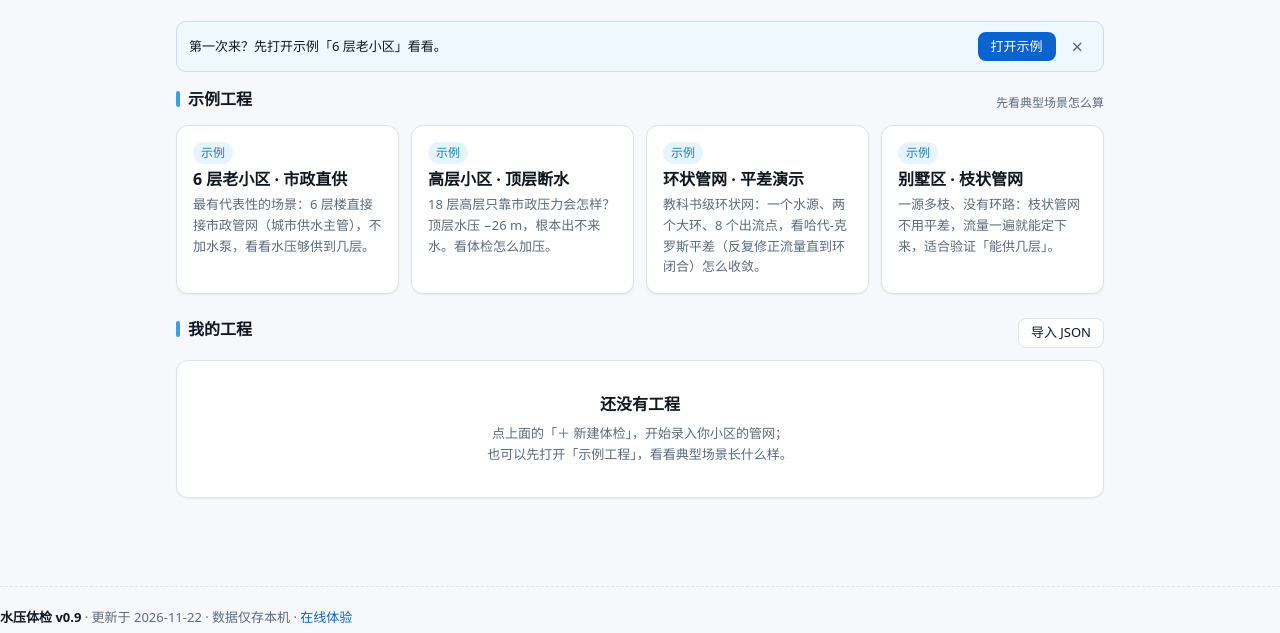
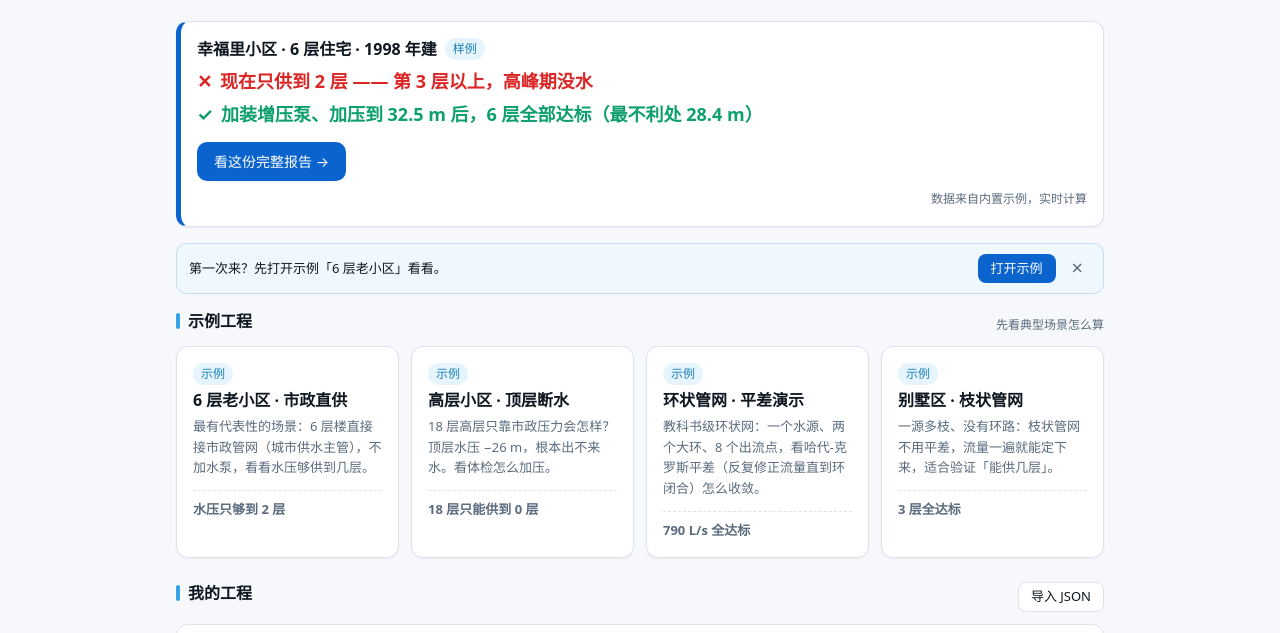
Before and after one commit to xiaoyuanzong12138-del/watercheck1, a plain HTML site: page index.html in a window 1280 px wide. Shown: the part 98-731 px from the top of the page. Drawn offline with Linux system fonts and the light colour scheme.

Commit message:
R6b: 首页样例体检卡（实时计算 2 层/32.5m/28.4m）+ 示例卡结论行

```diff
--- a/app.js
+++ b/app.js
@@ -198,11 +198,113 @@
     var page = document.createElement('div');
     page.className = 'home';
     page.appendChild(buildHero());
+    page.appendChild(buildShowcase());
     var guide = buildGuide();
     if (guide) page.appendChild(guide);
     page.appendChild(buildSamples());
     page.appendChild(buildMyProjects());
     root.appendChild(page);
+  }
+
+  /* —— 首页示例结论：真调 WC.solver 算，算不出来就降级，绝不编数字 —— */
+  var sampleCalcCache = {};
+  var pendingAutoCheck = null; // 点「看这份完整报告」后，进工程页自动体检一次
+
+  function sampleTarget(s) {
+    return { id: s.id, name: s.title, water: s.water, nodes: s.nodes, pipes: s.pipes, settings: s.settings };
+  }
+  function sampleResult(s) {
+    if (sampleCalcCache[s.id]) return sampleCalcCache[s.id];
+    var out;
+    try {
+      var t = sampleTarget(s);
+      out = { ok: true, target: t, result: WC.solver.solve(t) };
+    } catch (e) {
+      console.warn('首页示例计算失败（' + s.title + '）：' + (e && e.message ? e.message : e));
+      out = { ok: false };
+    }
+    sampleCalcCache[s.id] = out;
+    return out;
+  }
+
+  /** 示例卡那一行结论（如「水压只够到 2 层」）。 */
+  function sampleSummary(s) {
+    var c = sampleResult(s);
+    if (!c.ok) return '点开查看';
+    var rows = verdictScope(c.target, c.result).rows;
+    if (allPass(c.target, c.result)) {
+      if (rows.length) {
+        var maxF = Math.max.apply(null, rows.map(function (x) { return x.floors; }));
+        return maxF + ' 层全达标';
+      }
+      return Math.round(c.result.totalDemand) + ' L/s 全达标';
+    }
+    var w = worstPoint(c.target, c.result);
+    if (!w) return '点开查看';
+    return w.served === 0 ? (w.floors + ' 层只能供到 0 层') : ('水压只够到 ' + w.served + ' 层');
+  }
+
+  /** 从当前入口压力往上找最小达标压力（0.5 m 步长，上限 80 m）。 */
+  function pressurizeSearch(target) {
+    var src = mainSource(target);
+    if (!src) return null;
+    var start = Math.round((src.head || 0) * 2) / 2;
+    for (var h = start; h <= 80 + 1e-9; h += 0.5) {
+      var H = h;
+      try {
+        var p = cloneProject(target);
+        p.nodes.forEach(function (n) { if (n.fixed) n.head = H; });
+        var rr = WC.solver.solve(p);
+        if (allPass(target, rr)) {
+          var w = worstPoint(target, rr);
+          return { H: H, pressure: w.pressure };
+        }
+      } catch (e) { return null; }
+    }
+    return null;
+  }
+
+  /** 首页「样例体检卡」：用幸福里示例实时算出红/绿两行。 */
+  function buildShowcase() {
+    var s = samples.byId('sample-liuceng-muzhi');
+    var card = document.createElement('section');
+    card.className = 'card showcase-card';
+    if (!s) return card;
+
+    var head = '<div class="showcase-head"><h3>幸福里小区 · 6 层住宅 · 1998 年建</h3>' +
+      '<span class="tag tag-water">样例</span></div>';
+    var c = sampleResult(s);
+    var body = '';
+    if (c.ok) {
+      var rows = verdictScope(c.target, c.result).rows;
+      var w = worstPoint(c.target, c.result);
+      var served = w ? w.served : 0;
+      body += '<p class="showcase-bad"><span class="showcase-mark" aria-hidden="true">✕</span>现在只供到 ' + served + ' 层 —— 第 ' + (served + 1) + ' 层以上，高峰期没水</p>';
+      var plan = pressurizeSearch(c.target);
+      if (w && plan) {
+        var maxF = rows.length ? Math.max.apply(null, rows.map(function (x) { return x.floors; })) : 6;
+        body += '<p class="showcase-good"><span class="showcase-mark" aria-hidden="true">✓</span>加装增压泵、加压到 ' + plan.H.toFixed(1) + ' m 后，' +
+          maxF + ' 层全部达标（最不利处 ' + plan.pressure.toFixed(1) + ' m）</p>';
+      } else if (w) {
+        body += '<p class="showcase-good"><span class="showcase-mark" aria-hidden="true">✓</span>点开看看这份报告</p>';
+      }
+    } else {
+      body += '<p class="showcase-bad"><span class="showcase-mark" aria-hidden="true">✕</span>点开看看这份报告</p>';
+    }
+
+    card.innerHTML = head + body +
+      '<div class="showcase-foot"><span class="u-muted u-small">数据来自内置示例，实时计算</span></div>';
+
+    var btn = document.createElement('button');
+    btn.type = 'button';
+    btn.className = 'btn btn-primary showcase-btn';
+    btn.textContent = '看这份完整报告 →';
+    btn.addEventListener('click', function () {
+      pendingAutoCheck = s.id;
+      navigate('#/project/' + encodeURIComponent(s.id));
+    });
+    card.insertBefore(btn, card.querySelector('.showcase-foot'));
+    return card;
   }
 
   /* —— 首次访问引导条（关掉后记住，不再出现） —— */
@@ -277,7 +379,8 @@
       card.innerHTML =
         '<span class="tag tag-water">示例</span>' +
         '<h3>' + esc(s.title) + '</h3>' +
-        '<p>' + esc(s.intro) + '</p>';
+        '<p>' + esc(s.intro) + '</p>' +
+        '<p class="sample-verdict">' + esc(sampleSummary(s)) + '</p>';
       var go = function () { navigate('#/project/' + encodeURIComponent(s.id)); };
       card.addEventListener('click', go);
       card.addEventListener('keydown', function (ev) {
@@ -1011,6 +1114,16 @@
     var cached = resultCache[target.id];
     if (cached) showOriginal(cached.result);
 
+    // 从首页样例卡进来：自动体检一次，并滚到结论卡
+    if (pendingAutoCheck === target.id) {
+      pendingAutoCheck = null;
+      setTimeout(function () {
+        if (!original) runCalc();
+        var vc = document.querySelector('.verdict-card');
+        if (vc) vc.scrollIntoView({ block: 'center' });
+      }, 60);
+    }
+
     return panel;
   }
 
--- a/styles.css
+++ b/styles.css
@@ -983,6 +983,34 @@ button { font-family: inherit; font-size: inherit; }
 
 /* ==================== 移动端打磨 / 稳定性 / 可访问性 ==================== */
 
+/* 首页样例体检卡 */
+.showcase-card {
+  margin: 0 0 var(--sp-4);
+  padding: var(--sp-4);
+  border-left: 5px solid var(--brand);
+}
+.showcase-head { display: flex; align-items: center; gap: var(--sp-2); flex-wrap: wrap; margin-bottom: var(--sp-2); }
+.showcase-head h3 { margin: 0; font-size: var(--fs-16); }
+.showcase-bad, .showcase-good {
+  display: flex; align-items: flex-start; gap: 8px;
+  margin: 6px 0; font-size: 18px; font-weight: 700; line-height: 1.5;
+}
+.showcase-bad { color: var(--danger); }
+.showcase-good { color: var(--ok); }
+.showcase-mark { flex: none; font-weight: 700; }
+.showcase-btn { margin-top: var(--sp-2); }
+.showcase-foot { margin-top: 6px; text-align: right; }
+
+/* 示例卡上的一行结论（实时算） */
+.sample-verdict {
+  margin: 8px 0 0;
+  font-size: var(--fs-13);
+  font-weight: 600;
+  color: var(--ink);
+  border-top: 1px dashed var(--line);
+  padding-top: 8px;
+}
+
 /* 首页首次访问引导条 */
 .guide-bar {
   display: flex; align-items: center; gap: var(--sp-2);
@@ -1090,6 +1118,8 @@ a:focus-visible { border-radius: var(--radius-xs); }
   .sample-grid { grid-template-columns: 1fr; }
   .calc-metrics { grid-template-columns: repeat(auto-fit, minmax(130px, 1fr)); gap: var(--sp-2); }
   .guide-bar { padding: 8px 10px; }
+  .showcase-card { padding: var(--sp-3); margin-bottom: var(--sp-3); }
+  .showcase-btn { width: 100%; }
   .verdict-diags li { flex-direction: column; gap: 2px; }
   .report-doc { padding: var(--sp-3); }
   .report-table { min-width: 340px; }
```
